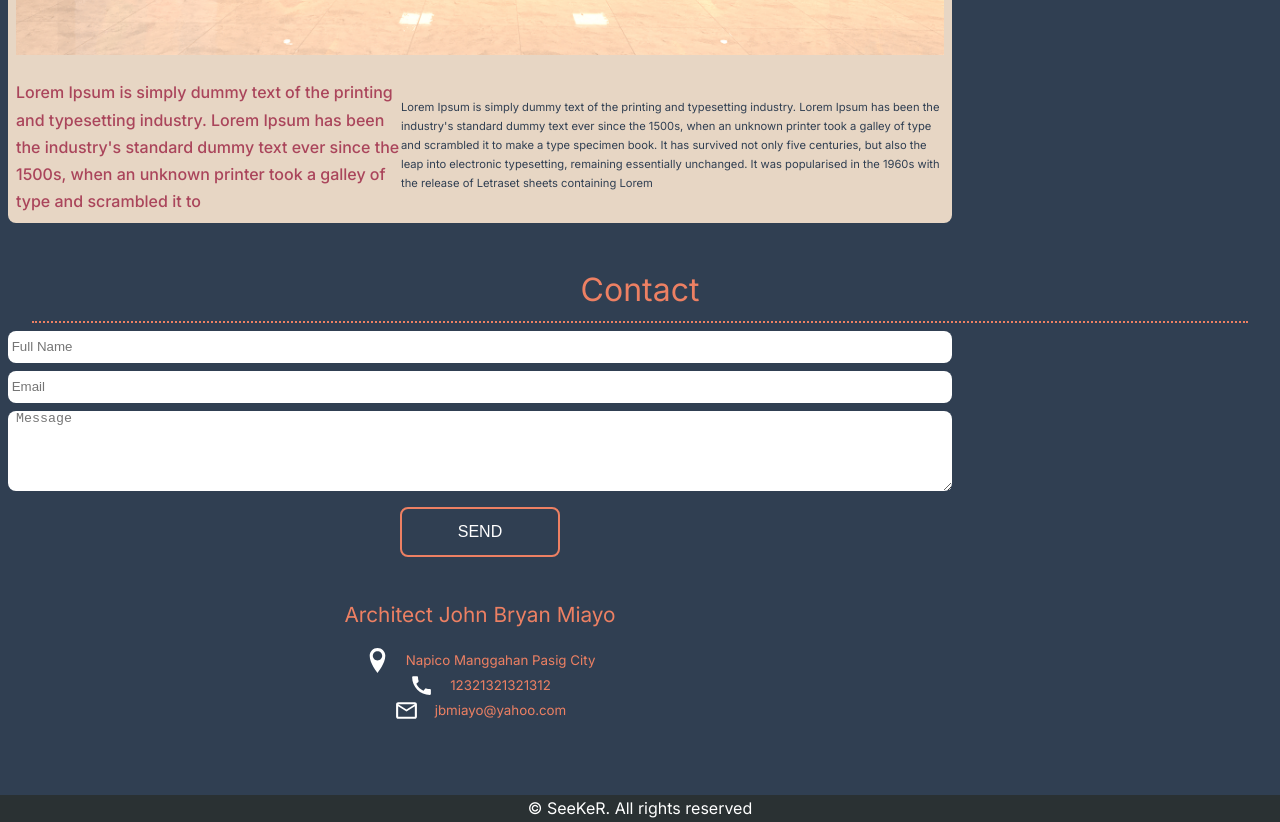
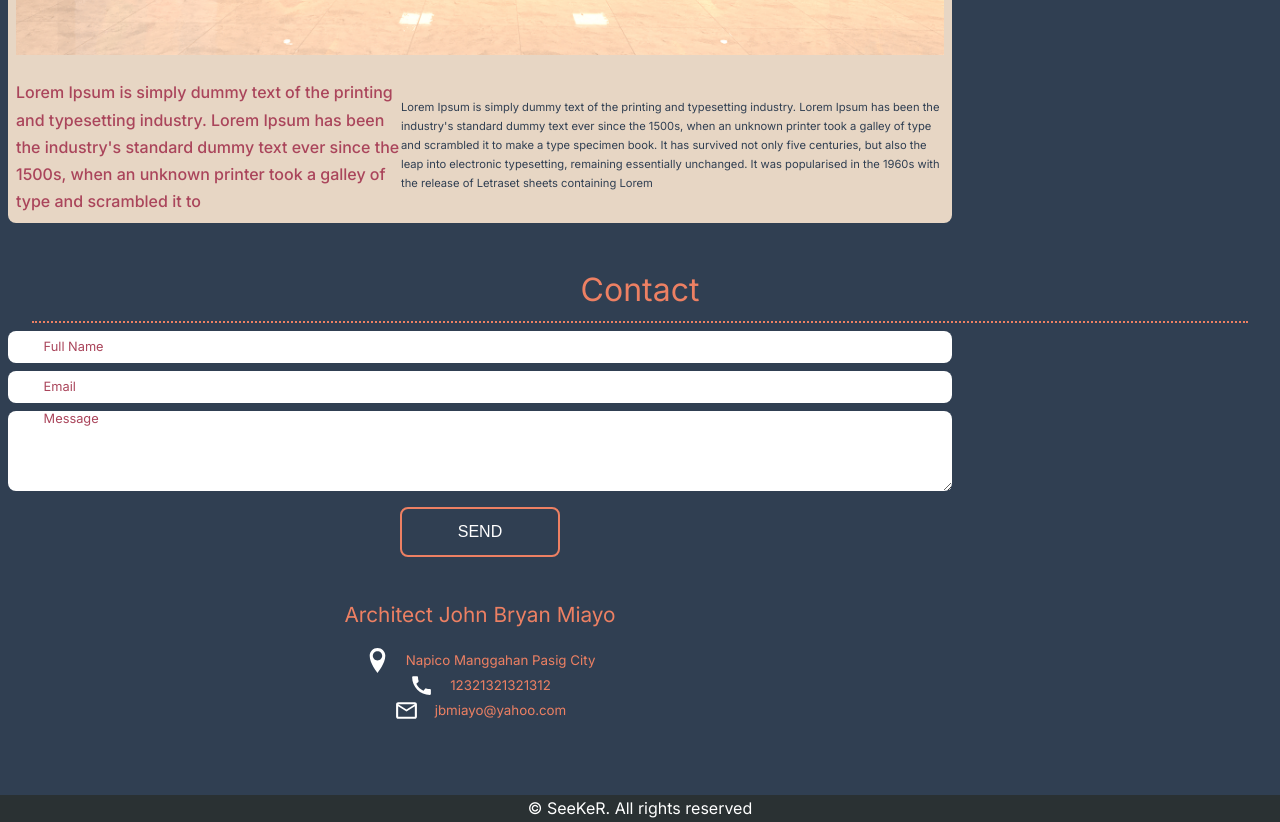
Before and after one commit to jamesmiayo/portfolio_johnbryan, a React (Create React App) app: page / in a window 1280 px wide. Shown: the part 2858-3680 px from the top of the page. Built offline with nearby package versions, Linux system fonts and the light colour scheme; the HTML template or start-up script is replaced by a standard one.

Commit message:
fixed contact

```diff
--- a/src/frames/contact/contact.css
+++ b/src/frames/contact/contact.css
@@ -21,10 +21,12 @@ form {
 .text-email {
   border-radius: 0.5rem;
   height: 2rem;
+  padding-left: 1rem;
 }
 .textarea-email {
   height: 5rem;
   border-radius: 0.5rem;
+  padding-left: 1rem;
 }
 
 .btn_sendmail {
@@ -70,3 +72,10 @@ button:hover {
 .small-text {
   color: var(--color-orange);
 }
+
+::placeholder {
+  color: var(--color-red);
+  padding-left: 1rem;
+  font-size: 0.8rem;
+  font-family: 'Inter', sans-serif;
+}
```
